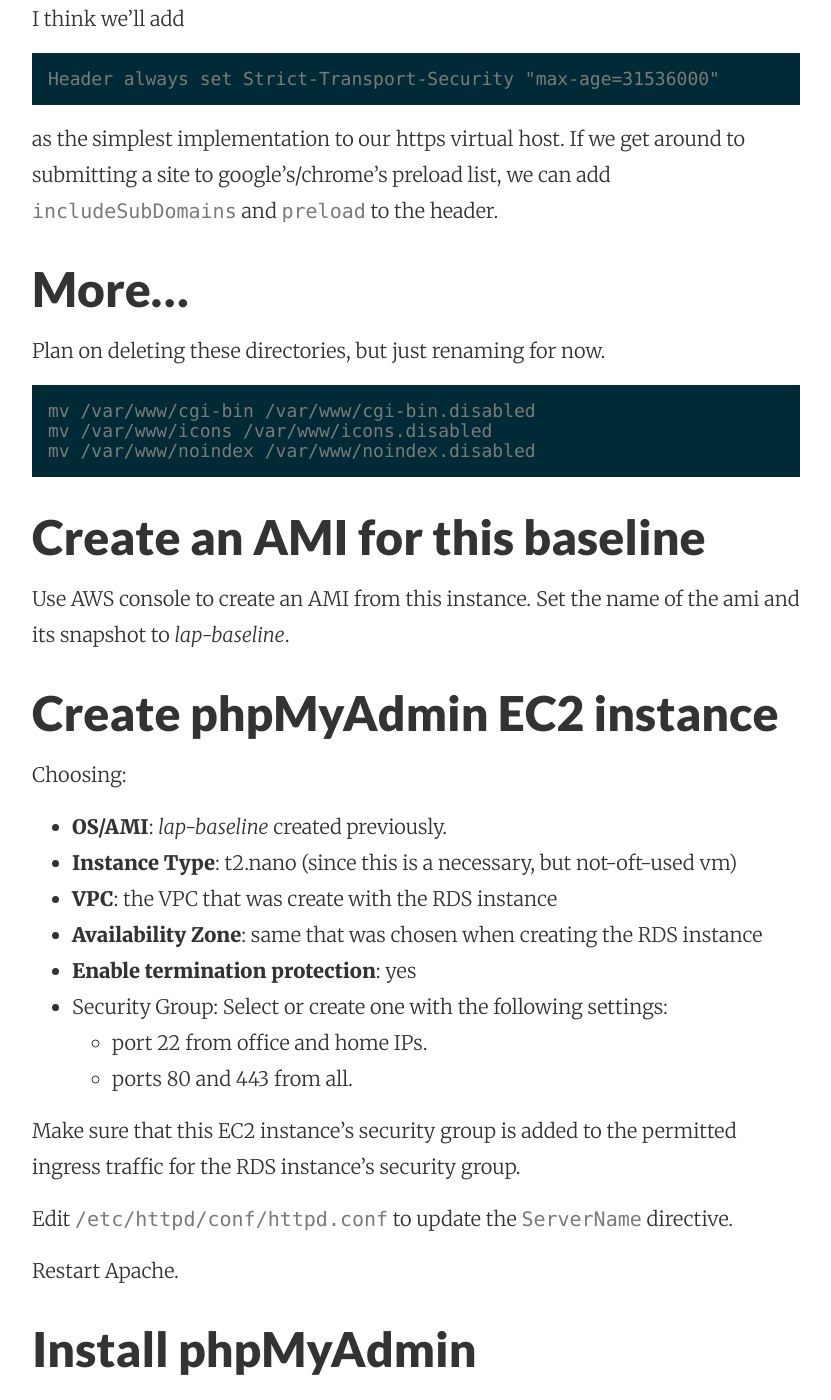
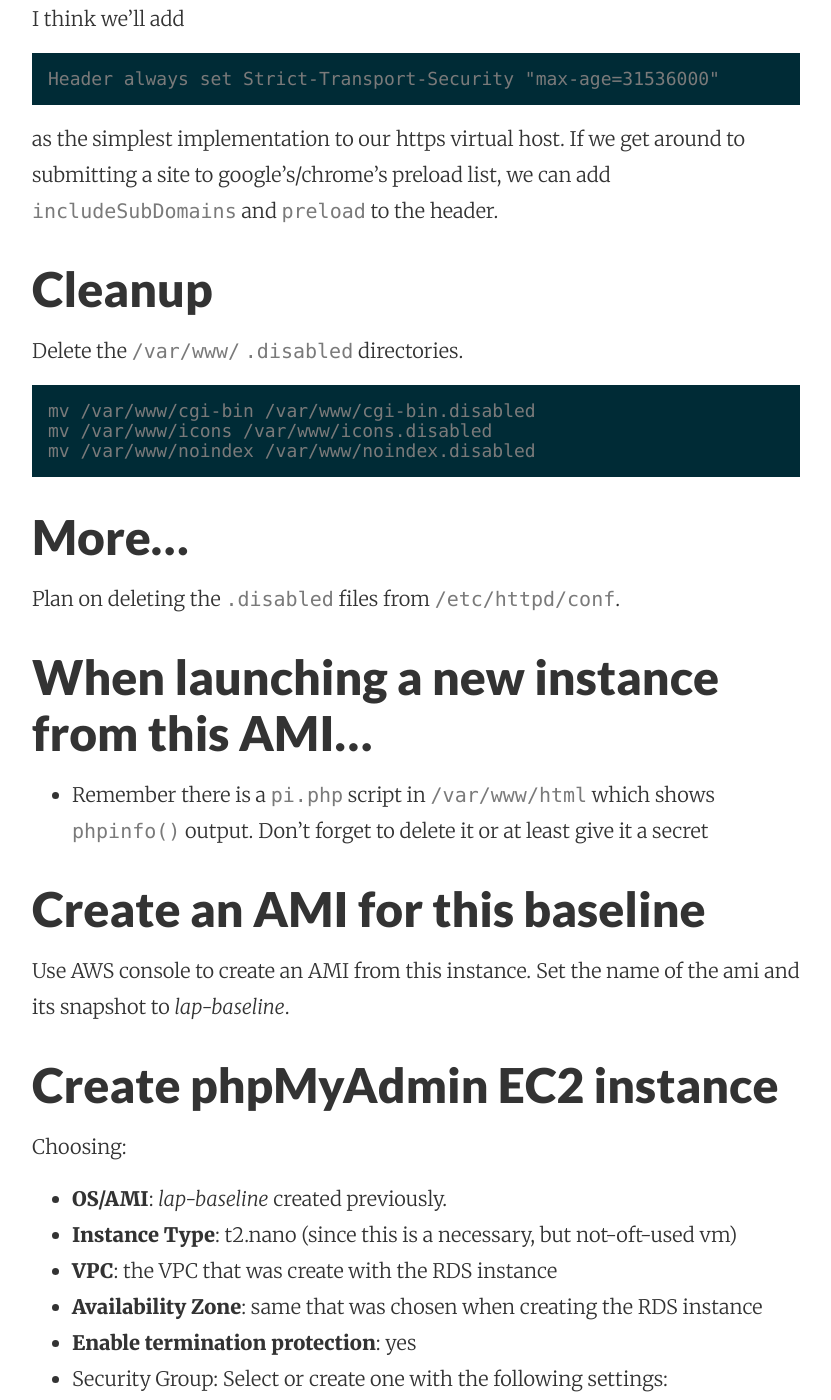
Before and after one commit to mattymaloney/mattymaloney.github.io, a Jekyll site: the page built from _posts/2016-03-28-apache-php-wordpress-phpmyadmin-aws-vpc-ec2-linux-rds-mariadb.md, in a window 1280 px wide and 1400 px high, scrolled down 13967 px. Shown: the whole window, without its empty margins (224-1055 px from the left). Built offline with Jekyll 4.4.1, drawn with Linux system fonts in a browser that asks for light colours.

Commit message:
Updated 2016-03-28-apache-php-wordpress-phpmyadmin-aws-vpc-ec2-linux-rds-mariadb.md

````diff
--- a/_posts/2016-03-28-apache-php-wordpress-phpmyadmin-aws-vpc-ec2-linux-rds-mariadb.md
+++ b/_posts/2016-03-28-apache-php-wordpress-phpmyadmin-aws-vpc-ec2-linux-rds-mariadb.md
@@ -3,6 +3,7 @@ published: true
 layout: post
 title: "Setting Up Apache, PHP, WordPress, phpMyAdmin on and AWS VPC with EC2 Linux and RDS MariaDB, Take 2"
 ---
+
 
 Two resources that were very valuable in getting this process started:
 
@@ -509,14 +510,25 @@ Header always set Strict-Transport-Security "max-age=31536000"
 as the simplest implementation to our https virtual host. If we get around to submitting a site to google's/chrome's preload list, we can add `includeSubDomains` and `preload` to the header.
 
 
-## More...
+## Cleanup
 
-Plan on deleting these directories, but just renaming for now.
+Delete the `/var/www/` `.disabled` directories.
+
 ```
 mv /var/www/cgi-bin /var/www/cgi-bin.disabled
 mv /var/www/icons /var/www/icons.disabled
 mv /var/www/noindex /var/www/noindex.disabled
 ```
+
+## More...
+
+Plan on deleting the `.disabled` files from `/etc/httpd/conf`.
+
+
+## When launching a new instance from this AMI...
+
+* Remember there is a `pi.php` script in `/var/www/html` which shows `phpinfo()` output. Don't forget to delete it or at least give it a secret
+
 
 ## Create an AMI for this baseline
 
````
